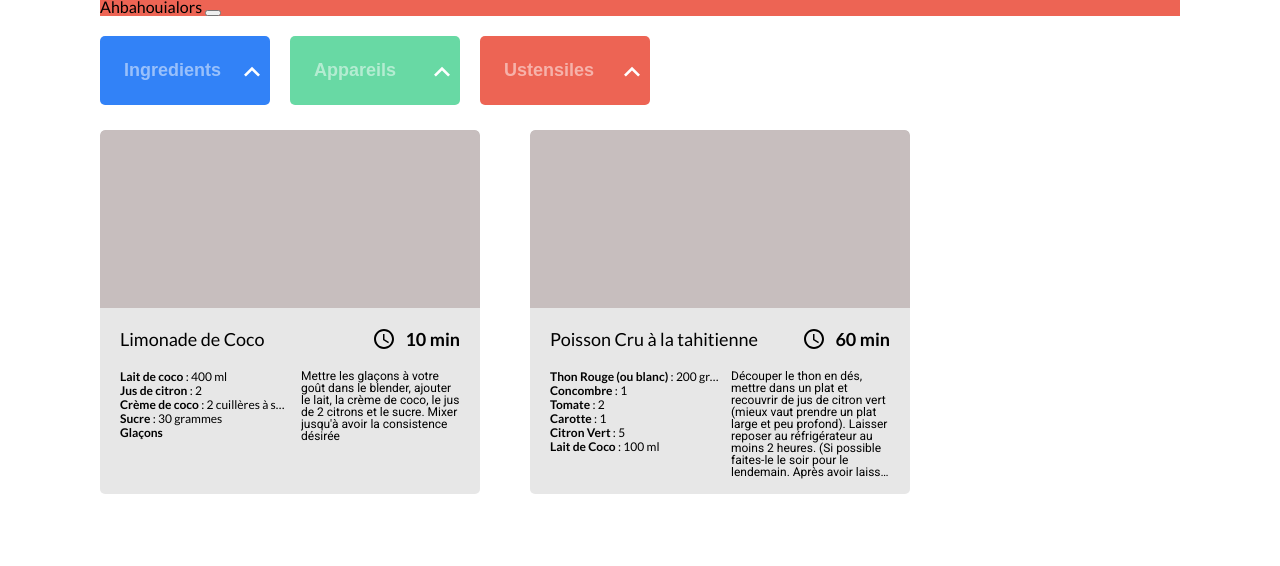
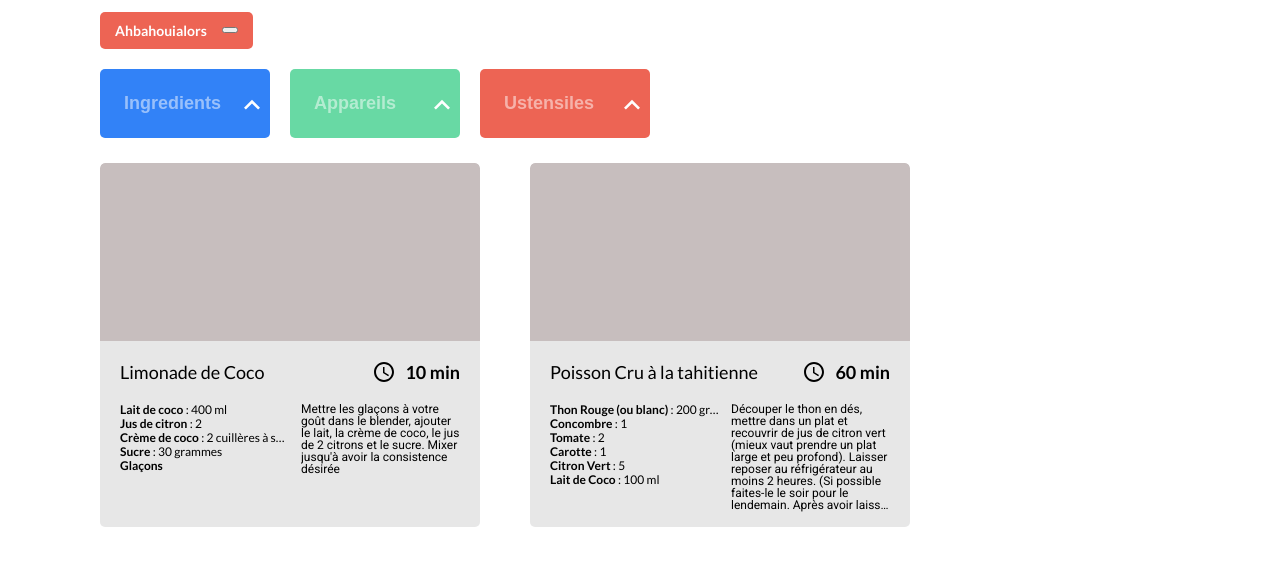
Before and after one commit to Foxygene/Les-petits-plats, a website built with Vite: page src/index.html in a window 1280 px wide. Shown: the part 225-791 px from the top of the page. Built offline with nearby package versions, Linux system fonts and the light colour scheme.

Commit message:
feat(filter pill): added styling

```diff
--- /dev/null
+++ b/src/components/filter_pill/filter_pill.css
@@ -0,0 +1,20 @@
+.pill {
+    display: flex;
+    justify-content: space-between;
+    align-items: center;
+    height: 37px;
+    border-radius: 5px;
+    width: min-content;
+    margin-top: 15px;
+    padding: 15px;
+}
+
+.pill span {
+    font-family: Lato;
+    font-size: 14px;
+    font-weight: 700;
+    line-height: 17px;
+    letter-spacing: 0em;
+    color: #FFFFFF;
+    margin-right: 15px;
+}
--- a/src/style.css
+++ b/src/style.css
@@ -2,6 +2,7 @@
 
 @import url('./components/header/header.css');
 @import url('./components/search_box/searchbox.css');
+@import url('./components/filter_pill/filter_pill.css');
 @import url('./components/dropdown_search/dropdownsearch.css');
 @import url('./components/recipes_card/recipescard.css');
 
```
